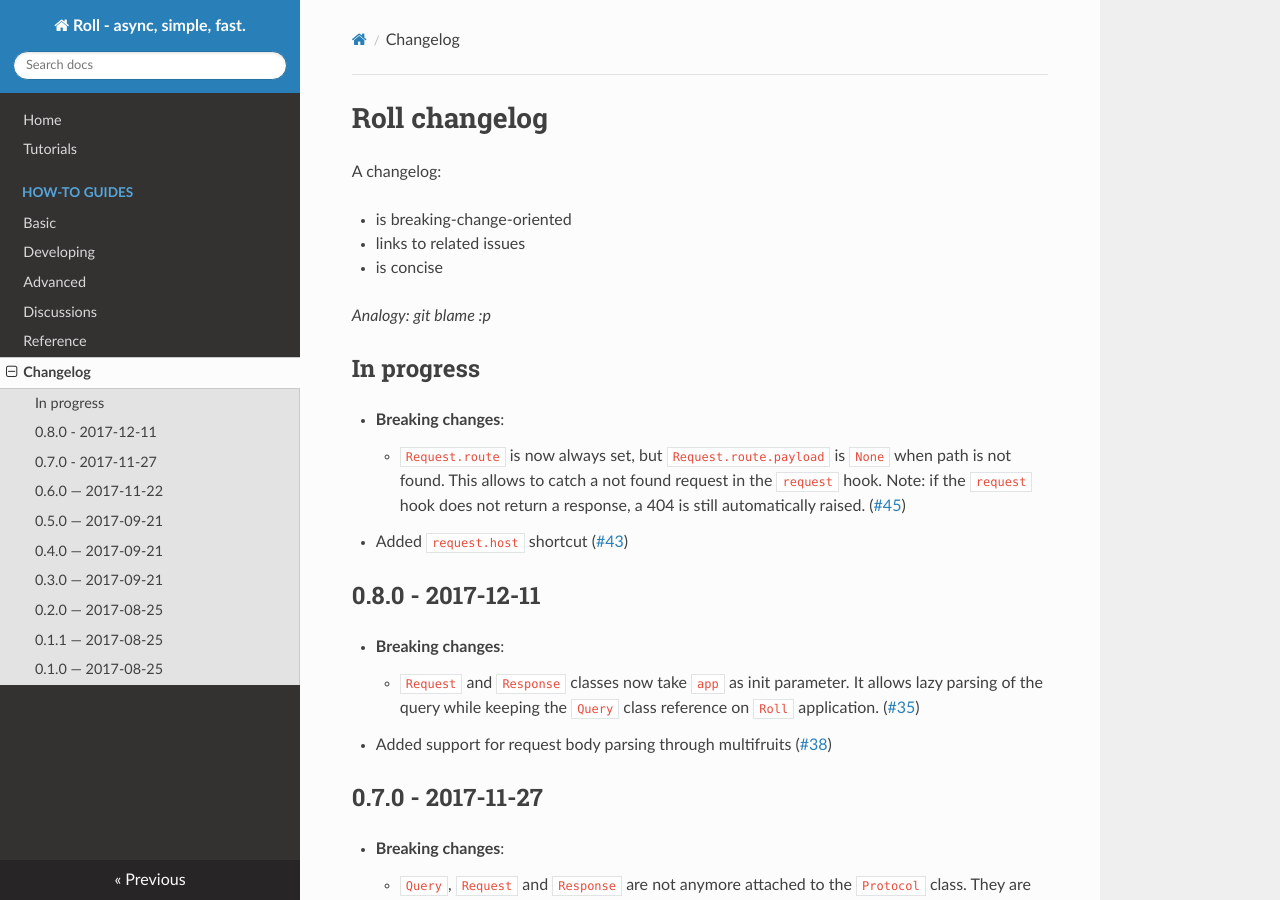
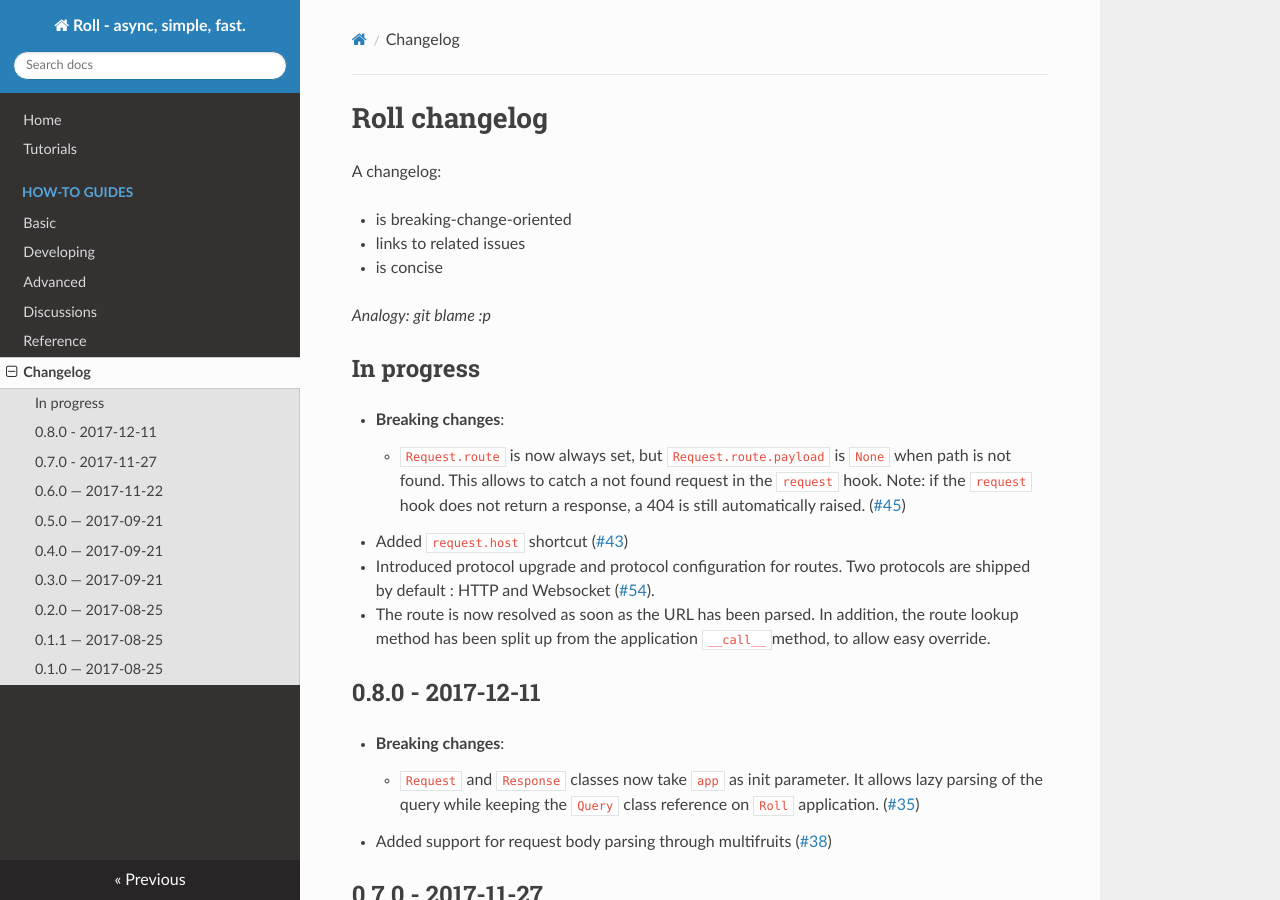
Before and after one commit to pyrates/roll, an MkDocs documentation site: the page built from docs/changelog.md, in a window 1280 px wide and 900 px high. Built offline with MkDocs 1.6.1, drawn with Linux system fonts in a browser that asks for light colours; nearby versions of some CDN libraries; old or Windows-style settings are respelled for this version of MkDocs.

Commit message:
Added change logs. Might need even more entries.

```diff
--- a/docs/changelog.md
+++ b/docs/changelog.md
@@ -17,6 +17,8 @@
       a 404 is still automatically raised.
       ([#45](https://github.com/pyrates/roll/pull/45))
 * Added `request.host` shortcut ([#43](https://github.com/pyrates/roll/pull/43))
+* Introduced protocol upgrade and protocol configuration for routes. Two protocols are shipped by default : HTTP and Websocket ([#54](https://github.com/pyrates/roll/pull/54)).
+* The route is now resolved as soon as the URL has been parsed. In addition, the route lookup method has been split up from the application `__call__`method, to allow easy override.
 
 
 ## 0.8.0 - 2017-12-11
```
